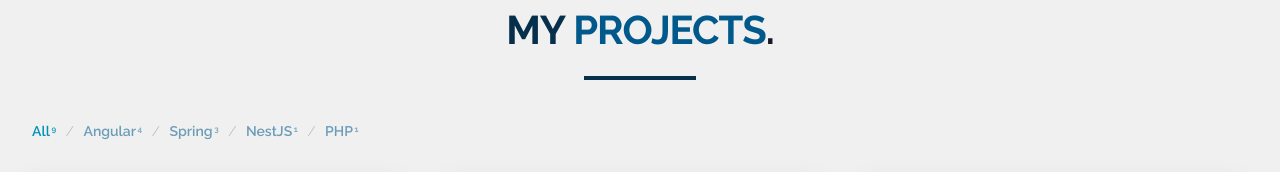
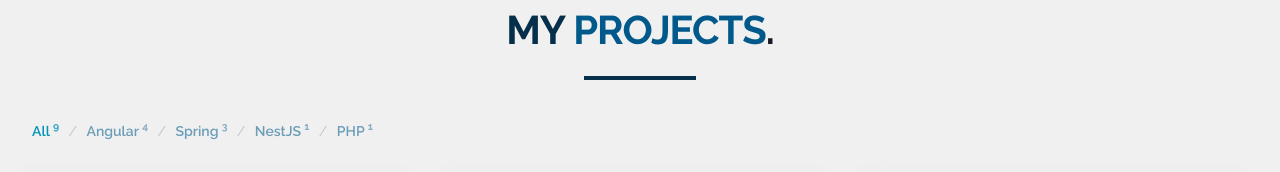
Before and after one commit to Jlp94/mi-portfolio, an Angular app: page / in a window 1280 px wide. Shown: the part 2180-2352 px from the top of the page. Built offline with nearby package versions, Linux system fonts and the light colour scheme; what tailwind-animations would draw is missing.

Commit message:
feat: mejora de detalle del breadcrumb

```diff
--- a/src/app/features/components/projects/projects.html
+++ b/src/app/features/components/projects/projects.html
@@ -14,7 +14,8 @@
       class="breadcrumb-item px-2 py-1 bg-transparent border-none font-sans text-sm font-semibold cursor-pointer leading-none transition-all duration-200"
       [class.breadcrumb-item--active]="activeFilter() === key" (click)="setFilter(key)"
       [attr.aria-pressed]="activeFilter() === key">
-      {{ getFilterLabel(key) }}<sup class="text-[0.5rem] font-bold ml-[0.1rem] opacity-80">{{ projectCount()[key]
+      {{ getFilterLabel(key) }}<sup class="text-[0.65rem] font-bold ml-[0.2rem] opacity-80 relative -top-[6px]">{{
+        projectCount()[key]
         }}</sup>
     </button>
     @if (!last) {
@@ -25,8 +26,8 @@
 
   <div class="projects-grid">
     @for (project of filteredProjects(); track trackById($index, project); let i = $index) {
-    <app-project-card [project]="project" [layout]="projectLayouts()[project.id]"
-      [viewLabel]="t().viewProject" (cardOpen)="openModal($event)" />
+    <app-project-card [project]="project" [layout]="projectLayouts()[project.id]" [viewLabel]="t().viewProject"
+      (cardOpen)="openModal($event)" />
     }
   </div>
 
```
